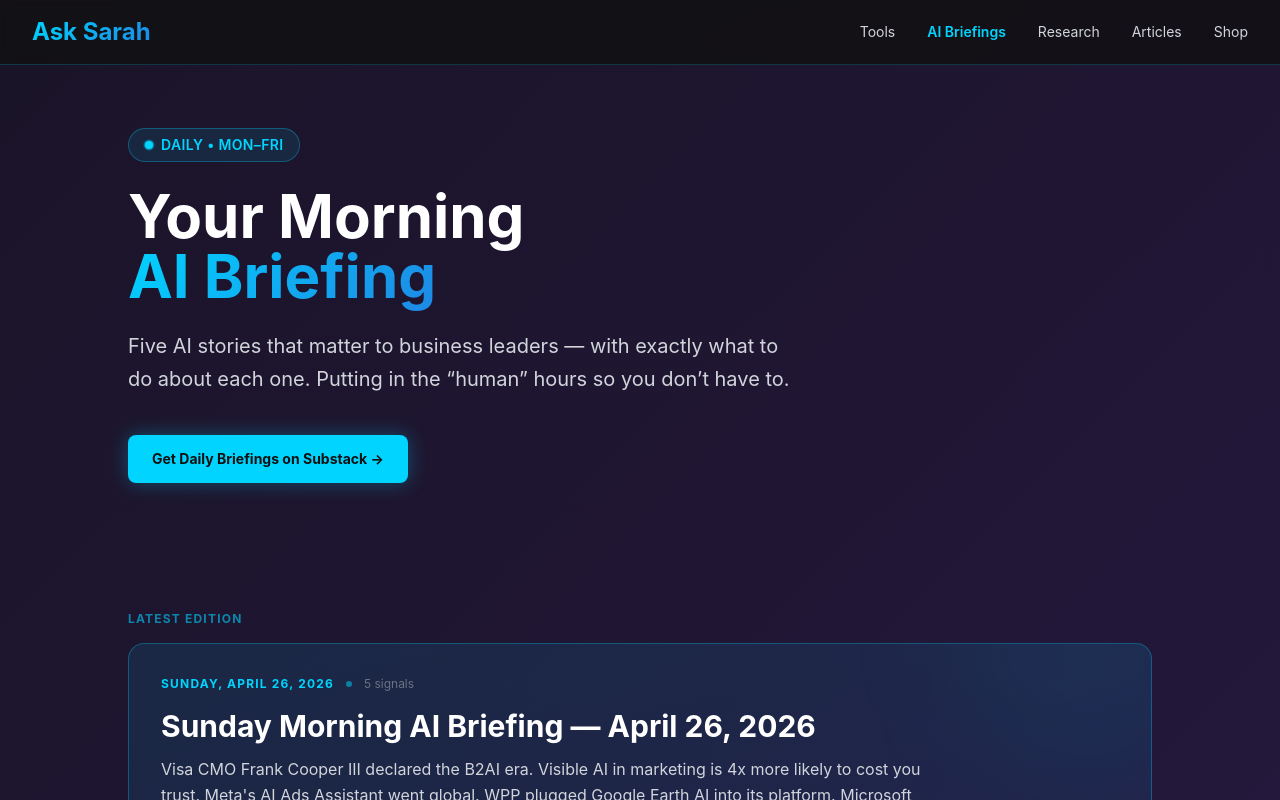
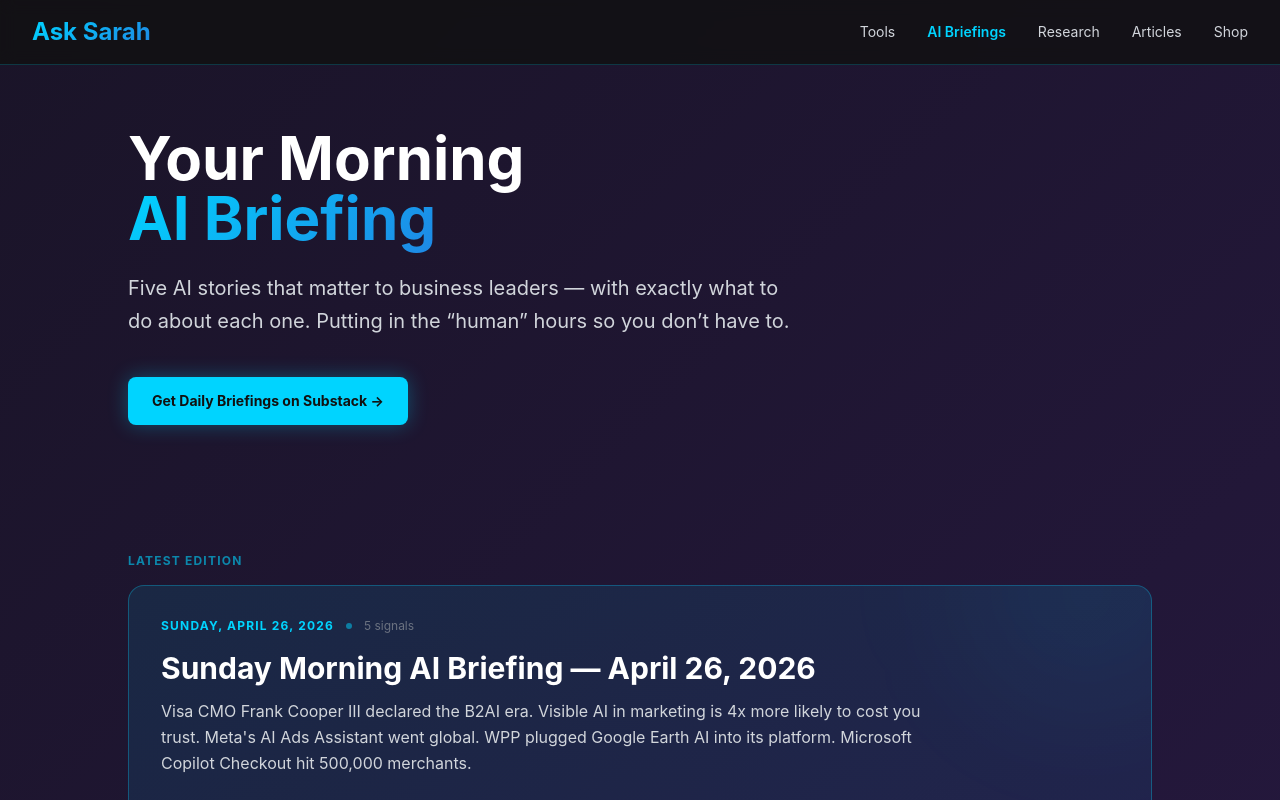
Before and after one commit to sarahevansai/asksarah-ai, a Next.js app: page /briefings in a window 1280 px wide. Shown: the top 800 px of the page. Built offline with nearby package versions, Linux system fonts and the light colour scheme.

Commit message:
style: remove DAILY MON-FRI callouts

```diff
--- a/app/briefings/page.tsx
+++ b/app/briefings/page.tsx
@@ -35,15 +35,7 @@ export default function BriefingsPage() {
       {/* Hero */}
       <section className="pt-32 pb-16 px-4 sm:px-6 lg:px-8">
         <div className="max-w-5xl mx-auto">
-          <div className="flex items-center gap-3 mb-6">
-            <span className="inline-flex items-center gap-2 px-4 py-1.5 rounded-full bg-brand-cyan/10 border border-brand-cyan/30 text-brand-cyan text-sm font-semibold tracking-wide">
-              <span className="relative flex h-2 w-2">
-                <span className="animate-ping absolute inline-flex h-full w-full rounded-full bg-brand-cyan opacity-75"></span>
-                <span className="relative inline-flex rounded-full h-2 w-2 bg-brand-cyan"></span>
-              </span>
-              DAILY • MON–FRI
-            </span>
-          </div>
+
           <h1 className="text-5xl md:text-6xl font-bold mb-6 leading-tight">
             Your Morning<br />
             <span className="gradient-text">AI Briefing</span>
--- a/app/page.tsx
+++ b/app/page.tsx
@@ -76,15 +76,7 @@ export default function Home() {
         <div className="max-w-7xl mx-auto">
           <div className="flex items-center justify-between mb-10">
             <div>
-              <div className="flex items-center gap-3 mb-3">
-                <span className="inline-flex items-center gap-2 px-3 py-1 rounded-full bg-brand-cyan/10 border border-brand-cyan/30 text-brand-cyan text-xs font-bold tracking-widest">
-                  <span className="relative flex h-1.5 w-1.5">
-                    <span className="animate-ping absolute inline-flex h-full w-full rounded-full bg-brand-cyan opacity-75"></span>
-                    <span className="relative inline-flex rounded-full h-1.5 w-1.5 bg-brand-cyan"></span>
-                  </span>
-                  DAILY MON–FRI
-                </span>
-              </div>
+
               <h2 className="text-4xl font-bold gradient-text">Your Morning AI Brief</h2>
             </div>
             <Link href="/briefings" className="hidden md:flex items-center gap-2 text-brand-cyan font-semibold text-sm hover:gap-4 transition-all">
```
